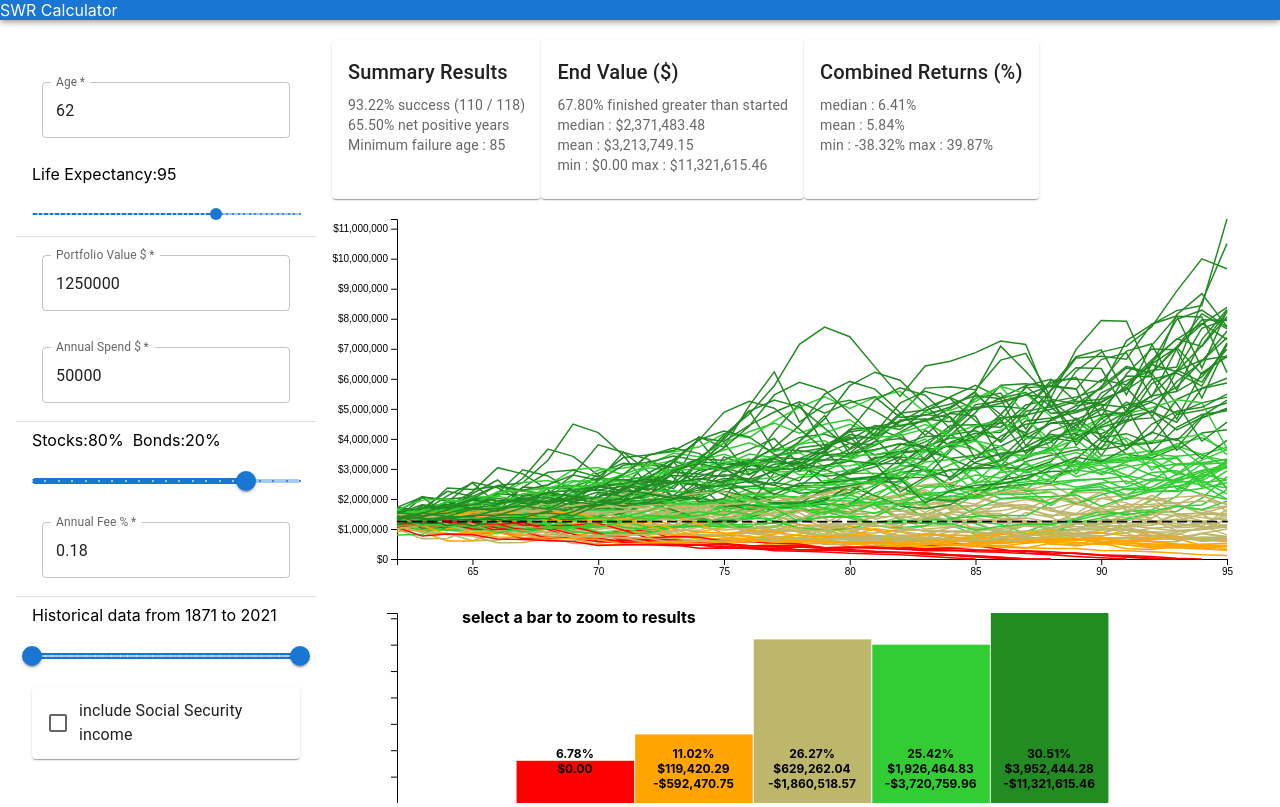
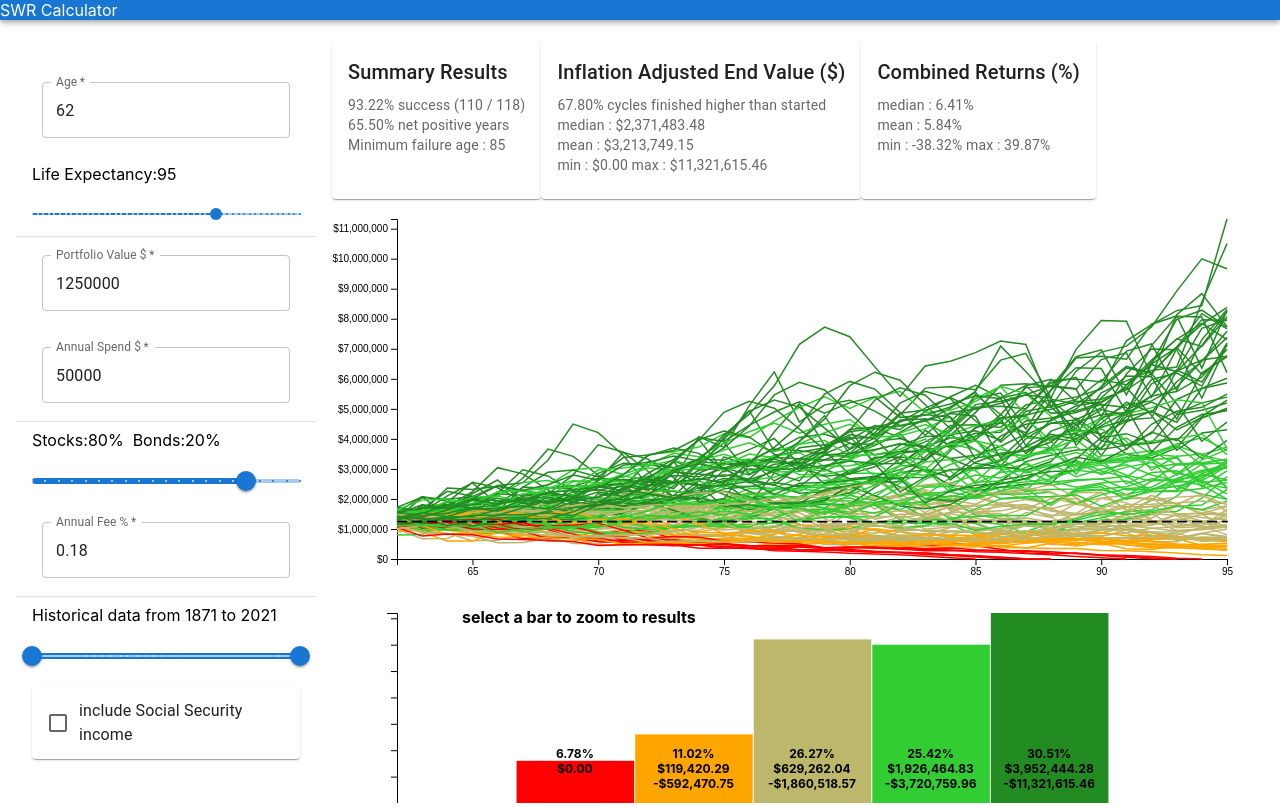
Before and after one commit to pcd-github/pcd-github.github.io, a React (Create React App) app: page / in a window 1280 px wide. Built offline with nearby package versions, Linux system fonts and the light colour scheme.

Commit message:
clarified end value as infl-adj

```diff
--- a/src/summary.js
+++ b/src/summary.js
@@ -33,10 +33,10 @@ function SummaryCards (props) {
                 <Card>
                     <CardContent>
                         <Typography gutterBottom variant="h6" component="h2">
-                            End Value ($)
+                            Inflation Adjusted End Value ($)
                         </Typography>
                         <Typography variant="body2" color="textSecondary" component="p">
-                            {makePct(props.numgreaterthanstart / props.cycles)} finished greater than started
+                            {makePct(props.numgreaterthanstart / props.cycles)} cycles finished higher than started
                         </Typography>
                         <Typography variant="body2" color="textSecondary" component="p">
                             median : {makeCurrency(props.medianendvalue)}
```
